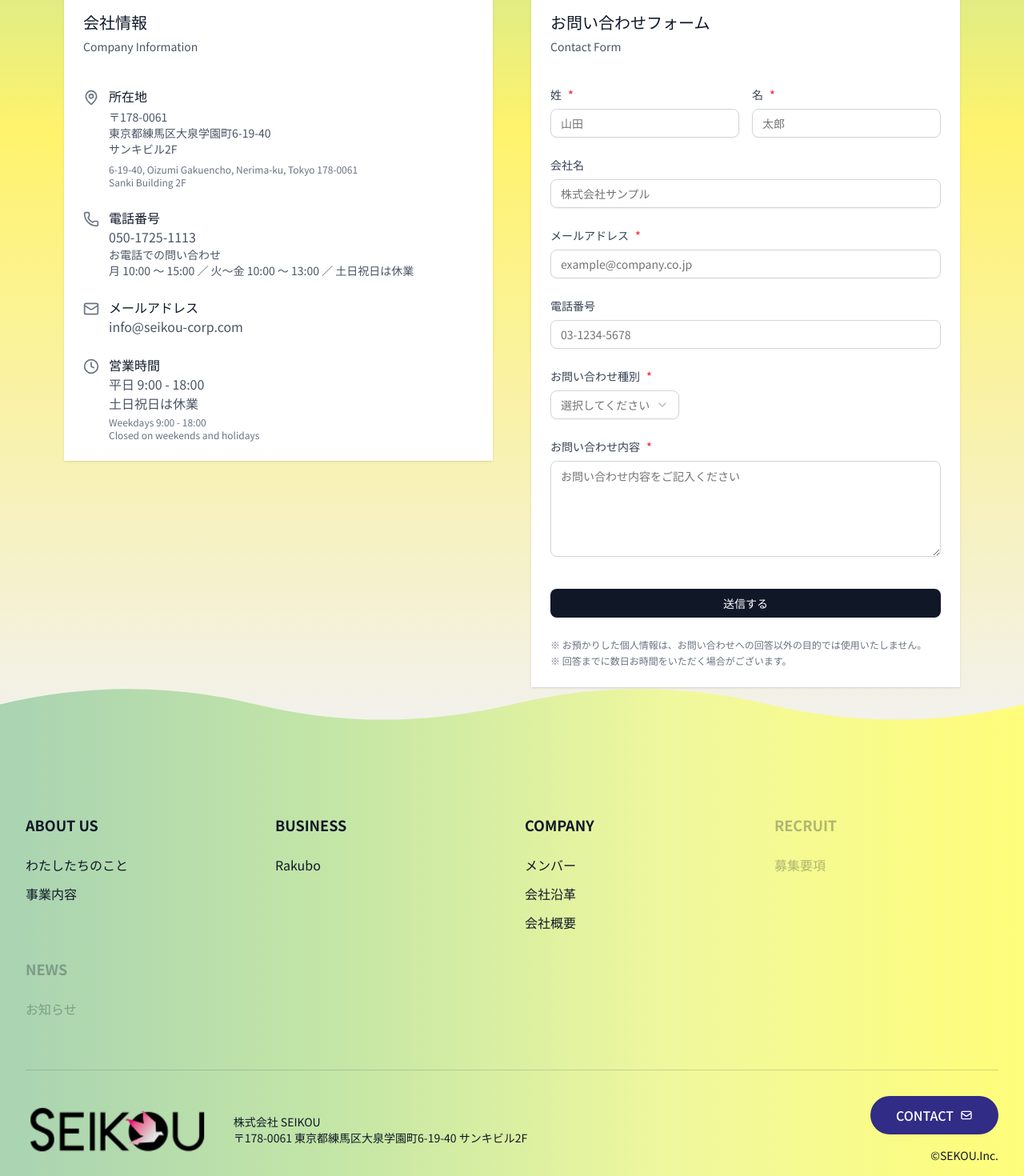
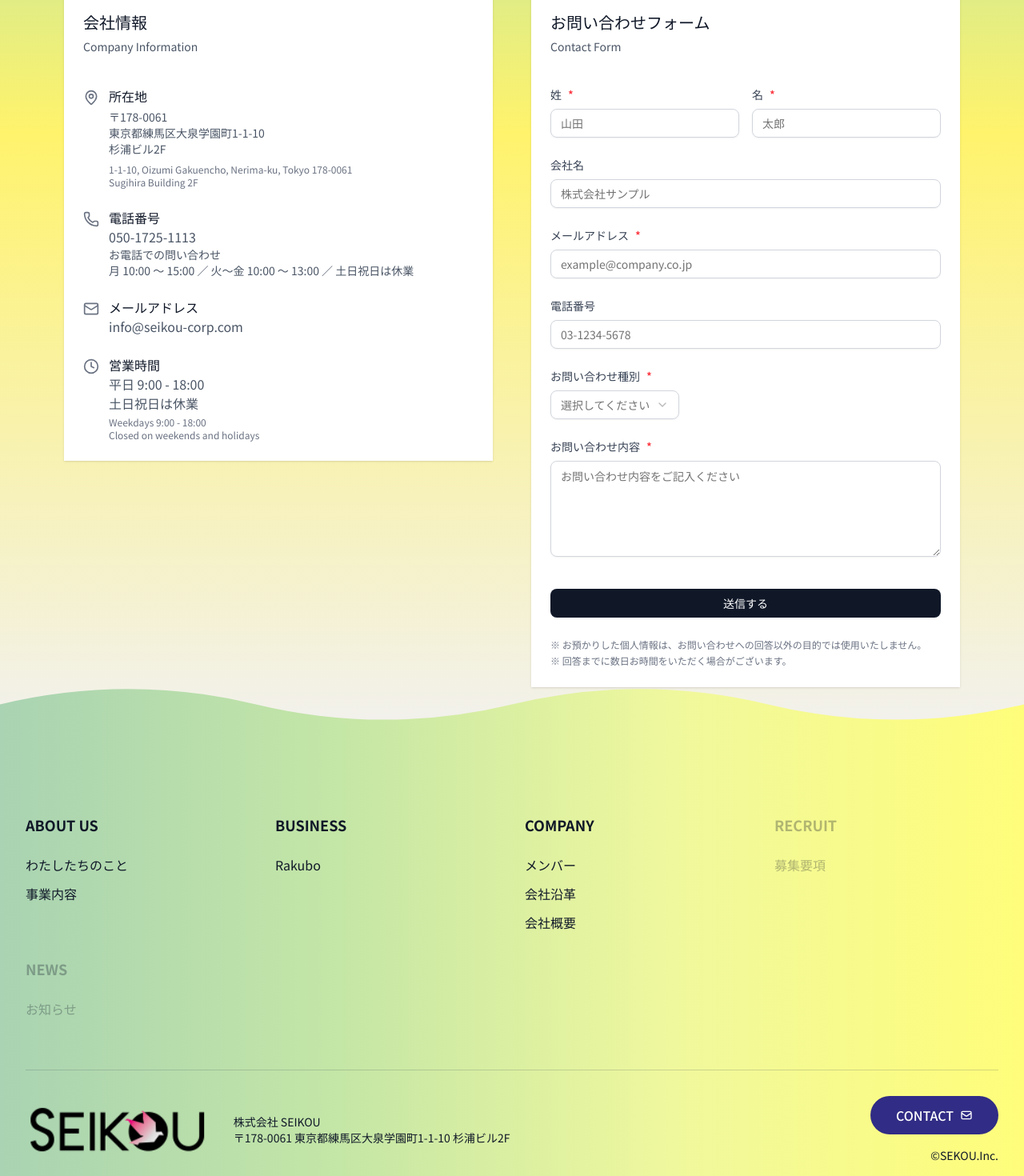
Before and after one commit to seikou-corp/corporate, a Next.js app: page /contact in a window 1280 px wide. Shown: the part 360-1830 px from the top of the page at 80% size. Built offline with nearby package versions, Linux system fonts and the light colour scheme.

Commit message:
fix: update company address details in multiple components

```diff
--- a/app/company/page.tsx
+++ b/app/company/page.tsx
@@ -79,7 +79,7 @@ export default function CompanyPage() {
                     className="h-[60px] w-auto"
                   />
                   <div className="relative -mt-[45px] mr-[100px] md:mr-none text-right md:text-left ml-none md:ml-[135px] mb-4">
-                    <p className="text-white text-lg font-thin">代表取締役　尾崎 木実</p>
+                    <p className="text-white text-lg font-thin">代表取締役　社長　尾崎 木実</p>
                   </div>
                 </div>
               </div>
@@ -139,7 +139,7 @@ export default function CompanyPage() {
                   className="h-[60px] w-auto"
                 />
                 <div className="relative -mt-[45px] ml-[35px] mb-4">
-                  <p className="text-white text-lg font-thin">副社長／技術責任者　尾崎 成光</p>
+                  <p className="text-white text-lg font-thin">代表取締役　副社長　尾崎 成光</p>
                 </div>
               </div>
             </div>
@@ -182,7 +182,7 @@ export default function CompanyPage() {
                     className="h-[60px] w-auto"
                   />
                   <div className="relative -mt-[45px] ml-[45px] mb-4">
-                    <p className="text-white text-lg font-thin">副社長／技術責任者　尾崎 成光</p>
+                    <p className="text-white text-lg font-thin">代表取締役　副社長　尾崎 成光</p>
                   </div>
                 </div>
               </div>
@@ -262,13 +262,13 @@ export default function CompanyPage() {
           <div className="bg-white p-8 lg:p-12 text-[#272859]">
             <h2 className="text-6xl font-extralight tracking-wider">ACCESS</h2>
             <p className="text-sm mb-6 text-right">
-              〒178-0061 東京都練馬区大泉学園町6-19-40 サンキビル2F
+              〒178-0061 東京都練馬区大泉学園町1-1-10 杉浦ビル2F
             </p>
 
             {/* Google Maps iframe */}
             <div className="relative w-full h-[400px] rounded-lg overflow-hidden">
               <iframe
-                src="https://www.google.com/maps/embed?pb=!1m14!1m8!1m3!1d23071.87313736364!2d139.58987412511433!3d35.77136249976807!3m2!1i1024!2i768!4f13.1!3m3!1m2!1s0x6018e939009e7c83%3A0x8508016d4506ed8b!2z44CSMTc4LTAwNjEg5p2x5Lqs6YO957e06aas5Yy65aSn5rOJ5a2m5ZyS55S677yW5LiB55uu77yR77yZ4oiS77yU77yQIOOCteODs-OCreODk-ODqw!5e0!3m2!1sja!2sjp!4v1753384181174!5m2!1sja!2sjp"
+                src="https://www.google.com/maps/embed?pb=!1m18!1m12!1m3!1d202.35715735668248!2d139.5886528403571!3d35.75782100558279!2m3!1f0!2f0!3f0!3m2!1i1024!2i768!4f13.1!3m3!1m2!1s0x6018eeca0c6e98f9%3A0xed4c0f706214f797!2z5pel5pys44CB44CSMTc4LTAwNjEg5p2x5Lqs6YO957e06aas5Yy65aSn5rOJ5a2m5ZyS55S677yR5LiB55uu77yR4oiS77yR77yQ!5e0!3m2!1sja!2sus!4v1762352833855!5m2!1sja!2sus"
                 width="100%"
                 height="100%"
                 style={{ border: 0 }}
--- a/app/components/contact-page.tsx
+++ b/app/components/contact-page.tsx
@@ -286,14 +286,14 @@ export default function ContactPage() {
                     <p className="text-gray-600 text-sm mt-1">
                       〒178-0061
                       <br />
-                      東京都練馬区大泉学園町6-19-40
+                      東京都練馬区大泉学園町1-1-10
                       <br />
-                      サンキビル2F
+                      杉浦ビル2F
                     </p>
                     <p className="text-gray-500 text-xs mt-2">
-                      6-19-40, Oizumi Gakuencho, Nerima-ku, Tokyo 178-0061
+                      1-1-10, Oizumi Gakuencho, Nerima-ku, Tokyo 178-0061
                       <br />
-                      Sanki Building 2F
+                      Sugihira Building 2F
                     </p>
                   </div>
                 </div>
--- a/app/components/corporate-footer.tsx
+++ b/app/components/corporate-footer.tsx
@@ -144,7 +144,7 @@ export function CorporateFooter() {
               />
               <div className="text-gray-900 text-sm">
                 <p>株式会社 SEIKOU</p>
-                <p>〒178-0061 東京都練馬区大泉学園町6-19-40 サンキビル2F</p>
+                <p>〒178-0061 東京都練馬区大泉学園町1-1-10 杉浦ビル2F</p>
               </div>
             </div>
 
```
